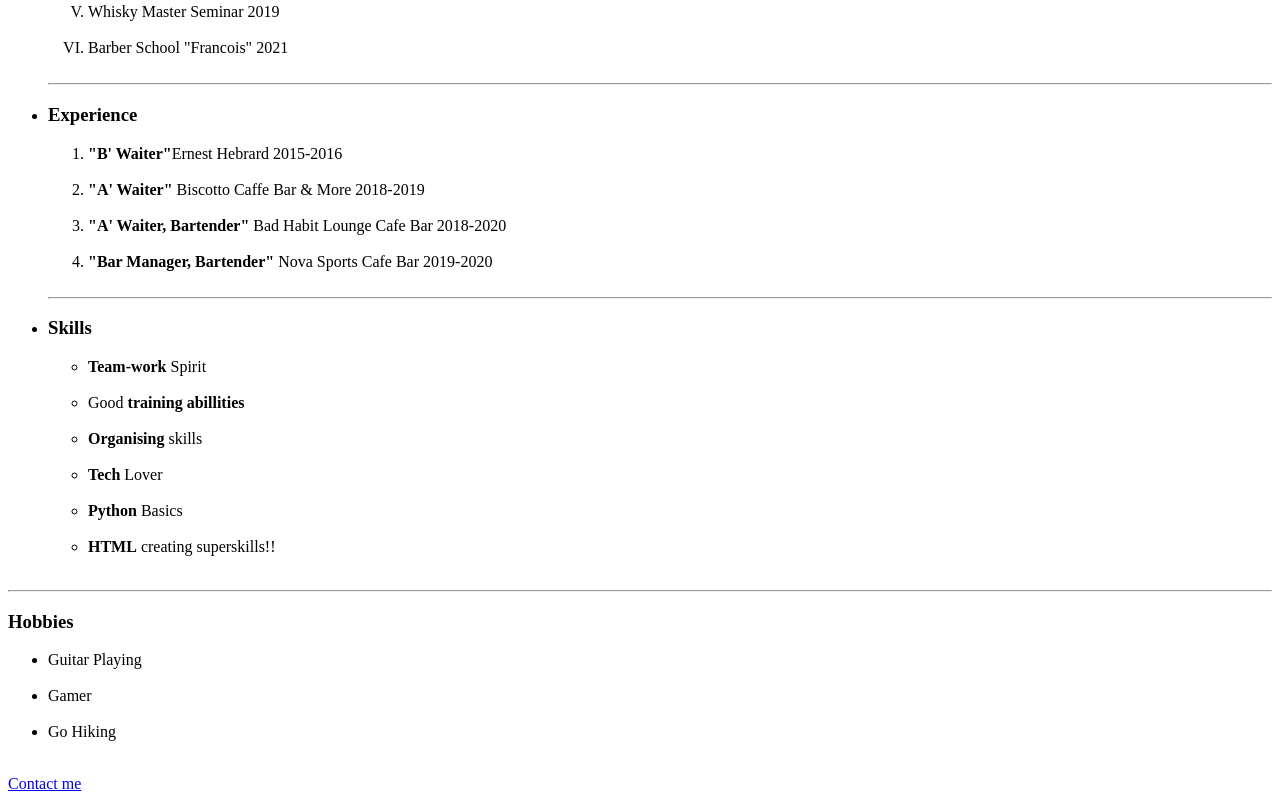
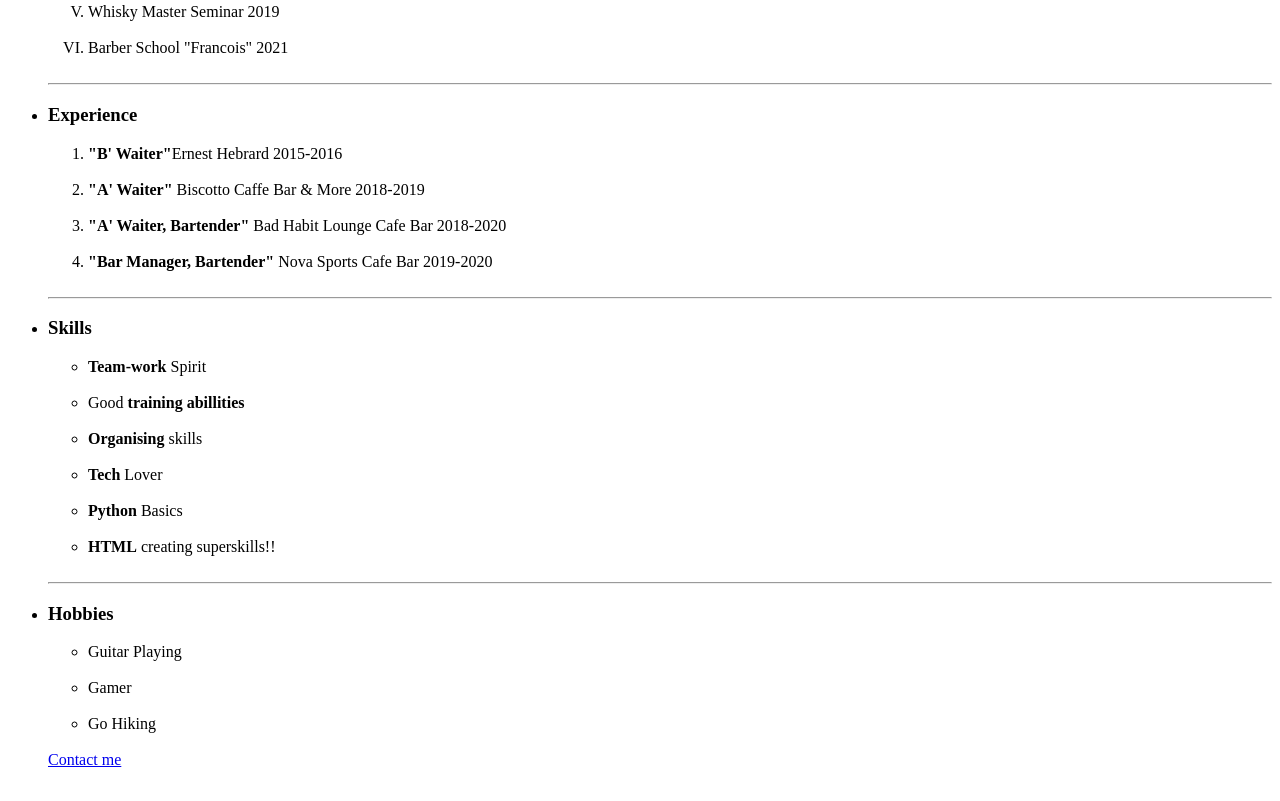
Before and after one commit to watermelon19/CV-HTML, a plain HTML site: page index.html in a window 1280 px wide. Shown: the part 553-1354 px from the top of the page. Drawn offline with Linux system fonts and the light colour scheme.

Commit message:
Update index.html

```diff
--- a/index.html
+++ b/index.html
@@ -42,11 +42,11 @@
             </ul>
 
         </li>
-    </ul>
+
 
 <hr />
 
-    <h3>Hobbies</h3>
+        <li><h3>Hobbies</h3></li>
         <ul>
             <li>Guitar Playing</li> <br />
             <li>Gamer</li> <br />
@@ -56,4 +56,5 @@
         <footer>
             <a href="./contact.html">Contact me</a>
         </footer>
+    </ul>
 </html>
```
Lines whose indentation alone changed are shown as unchanged.
